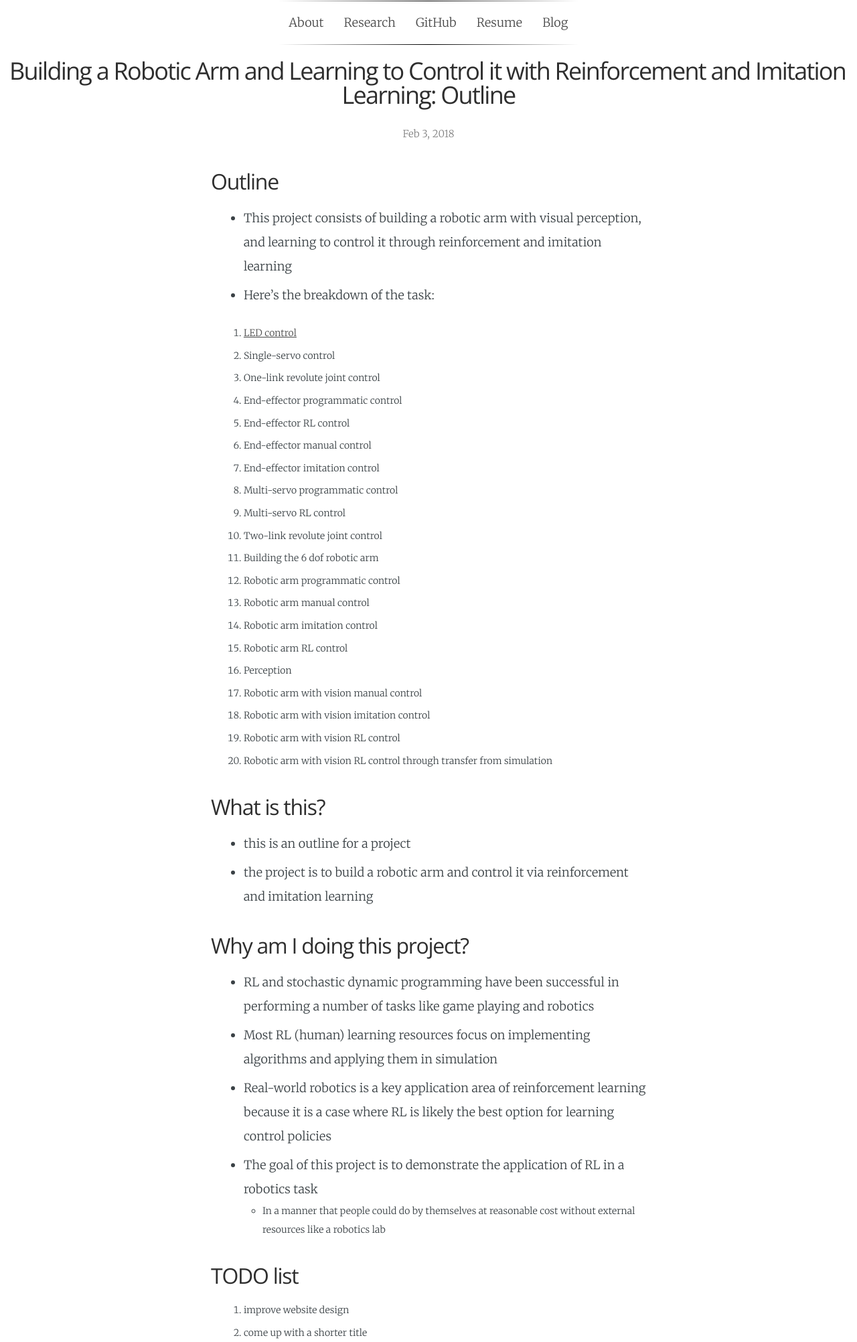
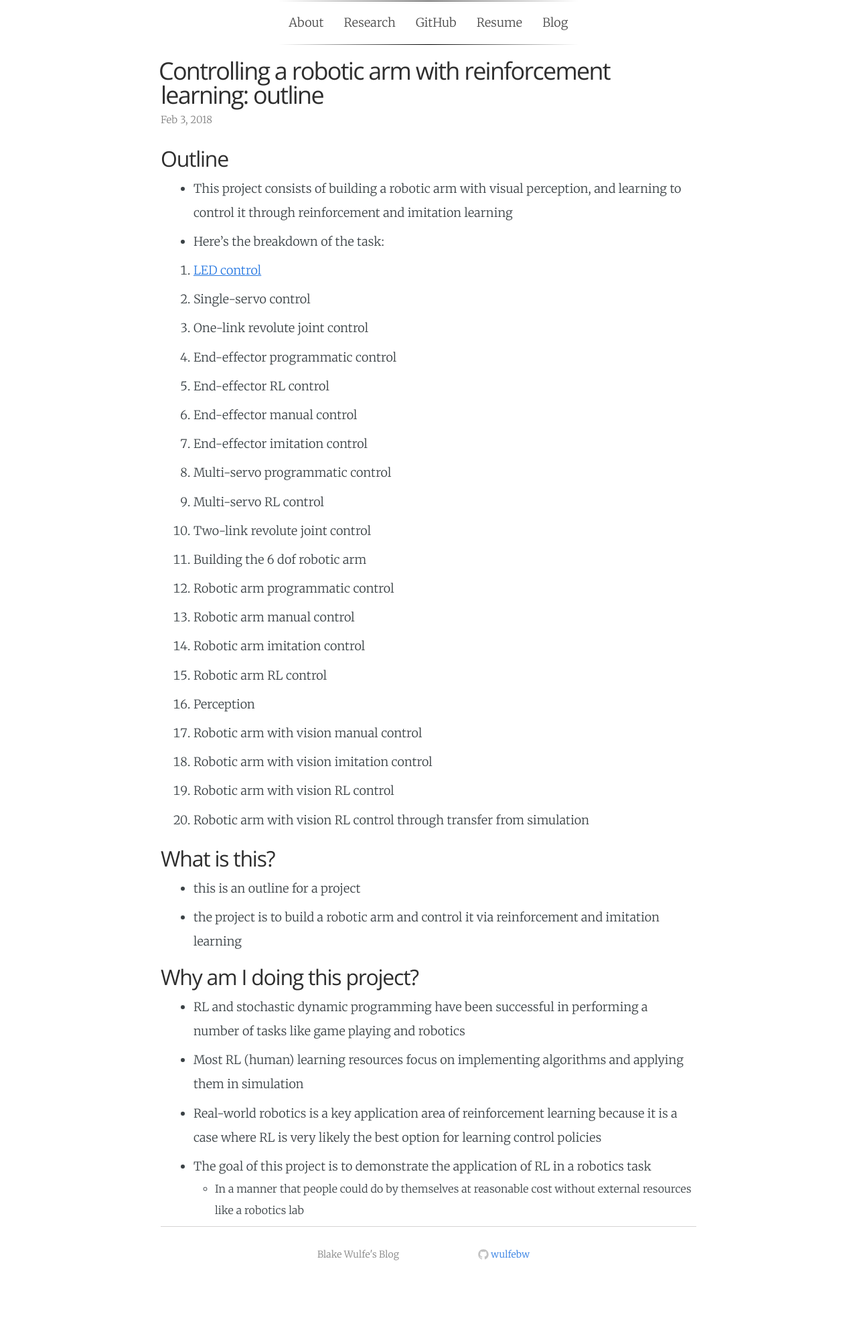
Before and after one commit to wulfebw/legacy.wulfebw.github.io, a Jekyll site: the page built from _posts/2018-02-03-robotics-intro.md, in a window 1280 px wide. Shown: the whole page at 67% size. Built offline with Jekyll 4.4.1, drawn with Linux system fonts in a browser that asks for light colours; some web fonts are replaced; after the commit the page ends 1911 px from its top, so only the background shows below that.

Commit message:
fixing blog formatting

```diff
--- /dev/null
+++ b/_includes/footer.html
@@ -0,0 +1,35 @@
+<hr class="footer-hr"/>
+<footer class="blog-footer">
+  <div class="container-fluid">
+    <div class="row">
+      <div class="col-md-6">
+        <ul class="footer-list">
+          <li>Blake Wulfe's Blog</li>
+        </ul>
+      </div>
+      <div class="col-md-6">
+        <ul class="footer-list">
+          <li>
+          <a href="https://github.com/wulfebw">
+            <span class="icon github">
+              <svg version="1.1" class="github-icon-svg" xmlns="http://www.w3.org/2000/svg" xmlns:xlink="http://www.w3.org/1999/xlink" x="0px" y="0px"
+                 viewBox="0 0 16 16" enable-background="new 0 0 16 16" xml:space="preserve">
+                <path fill-rule="evenodd" clip-rule="evenodd" fill="#C2C2C2" d="M7.999,0.431c-4.285,0-7.76,3.474-7.76,7.761
+                c0,3.428,2.223,6.337,5.307,7.363c0.388,0.071,0.53-0.168,0.53-0.374c0-0.184-0.007-0.672-0.01-1.32
+                c-2.159,0.469-2.614-1.04-2.614-1.04c-0.353-0.896-0.862-1.135-0.862-1.135c-0.705-0.481,0.053-0.472,0.053-0.472
+                c0.779,0.055,1.189,0.8,1.189,0.8c0.692,1.186,1.816,0.843,2.258,0.645c0.071-0.502,0.271-0.843,0.493-1.037
+                C4.86,11.425,3.049,10.76,3.049,7.786c0-0.847,0.302-1.54,0.799-2.082C3.768,5.507,3.501,4.718,3.924,3.65
+                c0,0,0.652-0.209,2.134,0.796C6.677,4.273,7.34,4.187,8,4.184c0.659,0.003,1.323,0.089,1.943,0.261
+                c1.482-1.004,2.132-0.796,2.132-0.796c0.423,1.068,0.157,1.857,0.077,2.054c0.497,0.542,0.798,1.235,0.798,2.082
+                c0,2.981-1.814,3.637-3.543,3.829c0.279,0.24,0.527,0.713,0.527,1.437c0,1.037-0.01,1.874-0.01,2.129
+                c0,0.208,0.14,0.449,0.534,0.373c3.081-1.028,5.302-3.935,5.302-7.362C15.76,3.906,12.285,0.431,7.999,0.431z"/>
+              </svg>
+            </span>
+            <span class="username">wulfebw</span>
+          </a>
+        </li>
+        </ul>
+      </div>
+    </div>
+  </div>
+</footer>
--- a/_layouts/post.html
+++ b/_layouts/post.html
@@ -4,14 +4,16 @@ layout: default
 <div class="post">
 
   <header class="post-header">
-    <h1>{{ page.title }}</h1>
-    <p class="meta">{{ page.date | date: "%b %-d, %Y" }}{% if page.author %} • {{ page.author }}{% endif %}{% if page.meta %} • {{ page.meta }}{% endif %}</p>
+    <h1 class="post-title">{{ page.title }}</h1>
+    <p class="meta in-post-date">{{ page.date | date: "%b %-d, %Y" }}{% if page.author %} • {{ page.author }}{% endif %}{% if page.meta %} • {{ page.meta }}{% endif %}</p>
   </header>
 
   <article class="post-content">
   {{ content }}
   </article>
 
+  {% include footer.html %}
+
   <!-- mathjax -->
   {% if page.mathjax %}
   <script type="text/javascript" src="//cdn.mathjax.org/mathjax/latest/MathJax.js?config=TeX-AMS-MML_HTMLorMML"></script>
--- a/_posts/2018-02-03-robotics-intro.md
+++ b/_posts/2018-02-03-robotics-intro.md
@@ -1,8 +1,9 @@
 ---
 layout: post
-title:  "Building a Robotic Arm and Learning to Control it with Reinforcement and Imitation Learning: Outline"
+title: "Controlling a robotic arm with reinforcement learning: outline"
 date:   2018-02-03
 categories: [rl,robotics]
+description: Project outline for building a robotic arm and controlling it with reinforcement learning
 ---
 
 ## Outline
@@ -37,10 +38,6 @@ categories: [rl,robotics]
 ## Why am I doing this project?
 - RL and stochastic dynamic programming have been successful in performing a number of tasks like game playing and robotics
 - Most RL (human) learning resources focus on implementing algorithms and applying them in simulation
-- Real-world robotics is a key application area of reinforcement learning because it is a case where RL is likely the best option for learning control policies
+- Real-world robotics is a key application area of reinforcement learning because it is a case where RL is very likely the best option for learning control policies
 - The goal of this project is to demonstrate the application of RL in a robotics task
     + In a manner that people could do by themselves at reasonable cost without external resources like a robotics lab
-
-## TODO list
-1. improve website design
-2. come up with a shorter title
--- a/blog.html
+++ b/blog.html
@@ -9,6 +9,7 @@ layout: default
       <li>
         <span class="post-date">{{ post.date | date: "%b %-d, %Y" }}</span>
         <a class="post-link" href="{{ post.url | prepend: site.baseurl }}">{{ post.title }}</a>
+        <p class="post-description"> {{ post.description }}</p>
       </li>
     {% endfor %}
   </ul>
--- a/css/prism.css
+++ b/css/prism.css
@@ -164,16 +164,52 @@ hr {
     border-top: #808080 1px solid;
 }
 
+.blog-footer {
+    padding: 0px 0px 0px 0px;
+    margin: 0px 0px 0px 0px;
+    padding-right: 20%;
+    padding-left: 20%;
+}
+
+.footer-list {
+    font-size: 14px;
+    color: #828282;
+    list-style: none;
+    text-align: left;
+}
+
+.footer-hr {
+    border-top: #d6d4d4 1px solid;
+    margin: 0px 0px 20px 0px;
+}
 
 /* stolen */
-.posts { list-style-type: none; }
+.posts {
+    list-style-type: none;
+    text-align: left;
+    padding-right: 20%;
+    padding-left: 20%;
+}
 
 .posts li { margin-bottom: 30px; }
+
+.post-description {
+    font-size: 16px;
+}
 
 .posts .post-link {
   font-size: 20px;
   letter-spacing: -1px;
   line-height: 1;
+  color: #2a7ae2;
+}
+
+.posts .post-link:hover {
+  color: #000000;
+}
+
+.in-post-date {
+    text-align: left;
 }
 
 .posts .post-date {
@@ -182,7 +218,14 @@ hr {
   color: #818181;
 }
 
-.post-header { margin: 10px 0 30px; }
+.post-header {
+    margin: 10px 0 10px;
+    text-align: left;
+}
+
+.post-title {
+    margin: 0px 0px 0px 0px;
+}
 
 .post-header h1 {
   font-size: 36px;
@@ -198,9 +241,24 @@ hr {
 }
 
 .meta {
-    text-align: center;
+    text-align: left;
 }
 
+.github-icon-svg,
+.twitter-icon-svg {
+  display: inline-block;
+  width: 16px;
+  height: 16px;
+  position: relative;
+  top: 3px;
+}
+
+.username {
+    color: #2a7ae2;
+}
+.username:hover {
+    color: #000000;
+}
 
 .post-content h1,
 .post-content h2,
@@ -240,8 +298,20 @@ hr {
 
  .post-content{
  	text-align: left;
- 	max-width: 650px;
+ 	max-width: 800px;
  	margin:0 auto;
+ }
+
+ .post-content iframe {
+    margin: auto;
+ }
+
+ .post-content > h2 {
+    margin: 20px 0px 10px 0px;
+ }
+
+ .post-content > ul {
+    margin: 0px 0px 0px 0px;
  }
 
  .post-content > ul > li {
@@ -249,7 +319,28 @@ hr {
  }
 
   .post-content > ul > li > ul {
- 	font-size: 14px;
+ 	font-size: 16px;
+ }
+
+  .post-content > ol > li {
+    font-size: 18px;
+ }
+
+  .post-content > ol > li > ul {
+    font-size: 16px;
+ }
+
+ .post-content a {
+    color: #2a7ae2;
+ }
+
+  .post-content a:hover {
+    color: #000000;
+ }
+
+ .post {
+    max-width: 800px;
+    margin: 0 auto;
  }
 
 .post pre,
```
Also changed, not shown: _posts/2017-04-15-dqn.md (+1 -0 lines), _posts/2018-02-03-led-control.md (+3 -2 lines).
